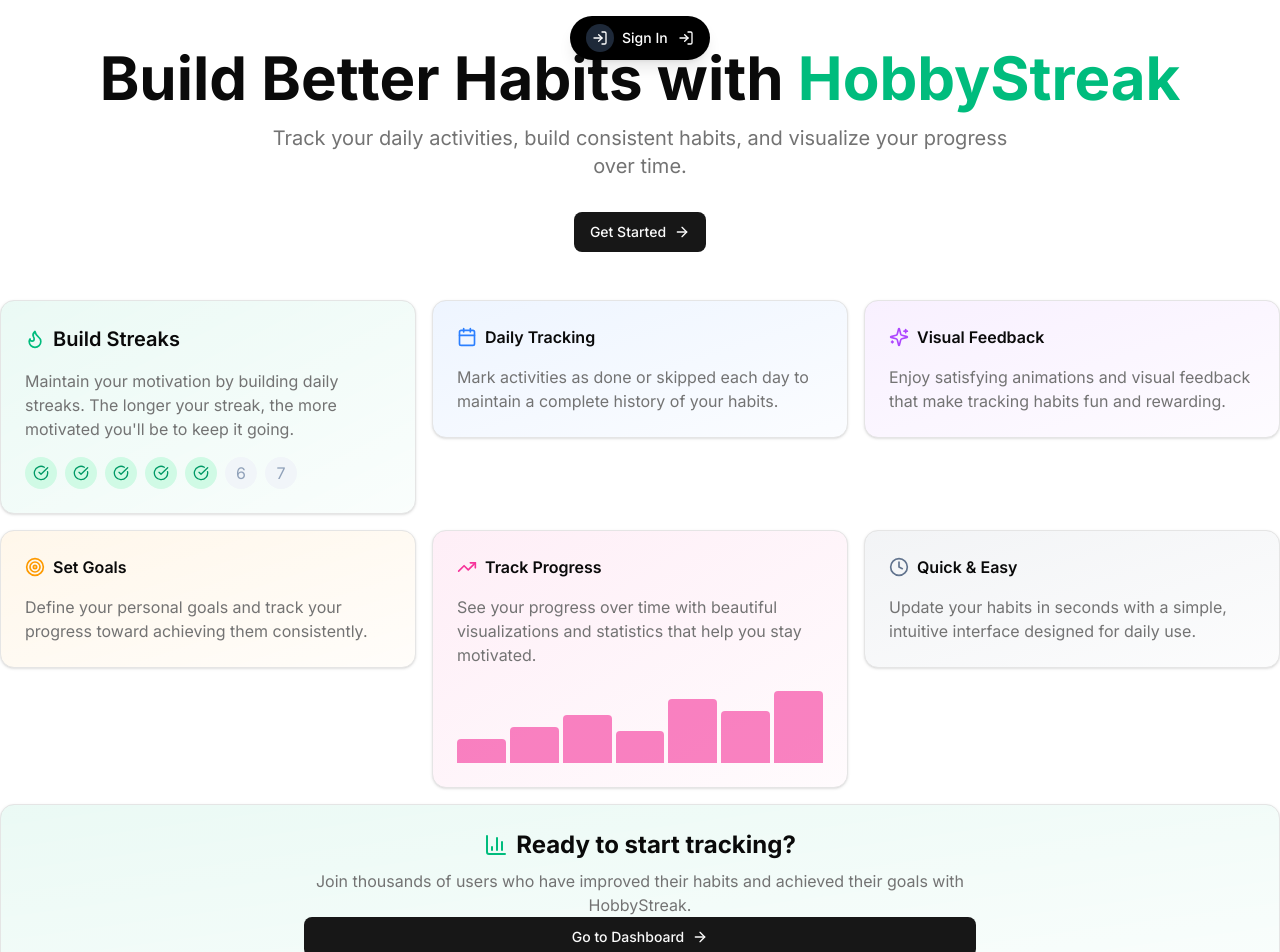
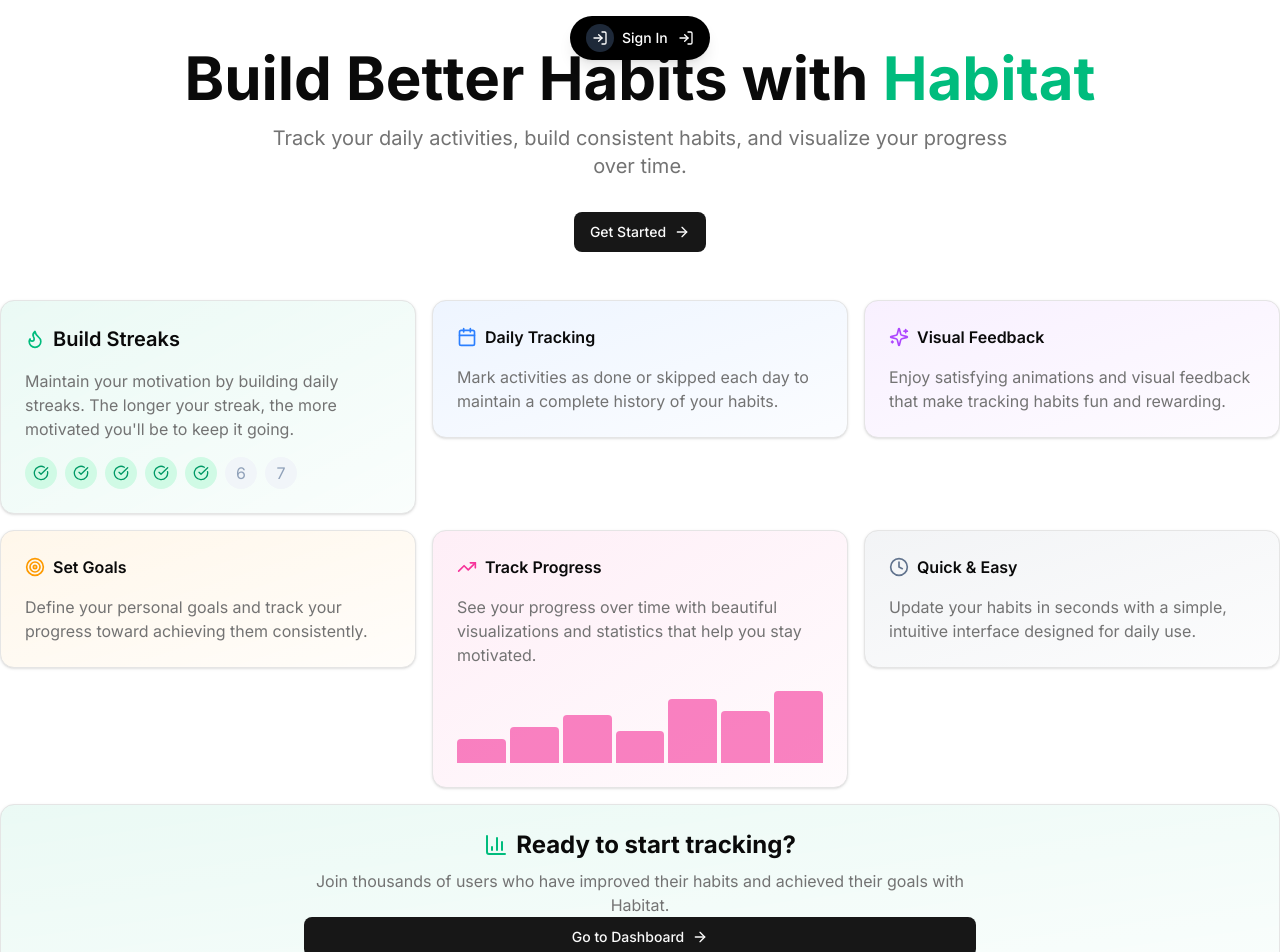
Before and after one commit to redsteadz/habitat, a Next.js app: page / in a window 1280 px wide. Shown: the top 952 px of the page. Built offline with nearby package versions, Linux system fonts and the light colour scheme; no server answers.

Commit message:
QOL:Fixed naming

```diff
--- a/src/app/page.tsx
+++ b/src/app/page.tsx
@@ -55,7 +55,7 @@
         >
           Build Better Habits with{" "}
           <span className="text-emerald-500 dark:text-emerald-400">
-            HobbyStreak
+            Habitat
           </span>
         </motion.h1>
         <motion.p
@@ -212,7 +212,7 @@
               </h3>
               <p className="text-muted-foreground max-w-2xl text-center">
                 Join thousands of users who have improved their habits and
-                achieved their goals with HobbyStreak.
+                achieved their goals with Habitat.
               </p>
             </div>
             <Button asChild size="lg" className="flex justify-center">
```
